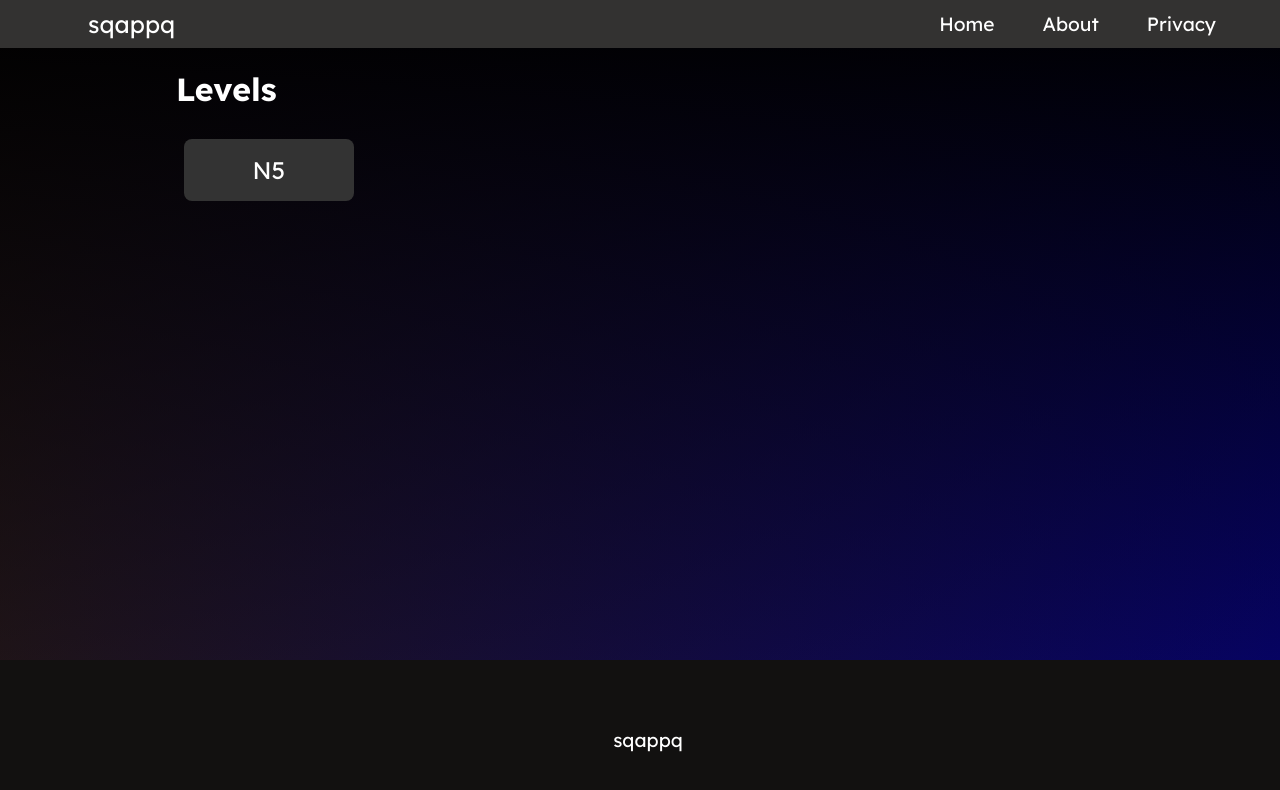
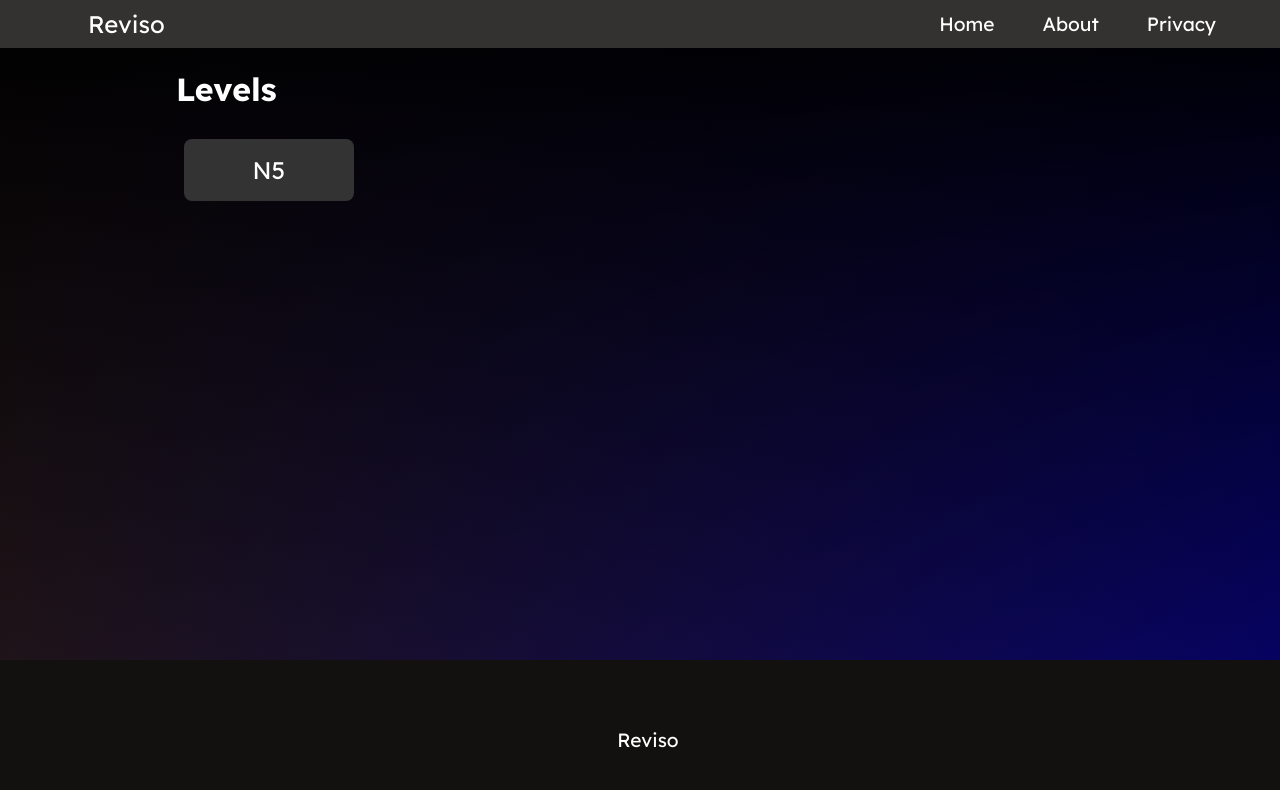
Before and after one commit to Heliodex/Reviso, a SvelteKit app: page / in a window 1280 px wide. Shown: the top 790 px of the page. Built offline with nearby package versions, Linux system fonts and the light colour scheme.

Commit message:
Change name to Reviso (thx task)

```diff
--- a/package.json
+++ b/package.json
@@ -1,5 +1,5 @@
 {
-	"name": "sqappq",
+	"name": "Reviso",
 	"version": "0.0.1",
 	"private": true,
 	"scripts": {
--- a/src/lib/Header.svelte
+++ b/src/lib/Header.svelte
@@ -1,6 +1,6 @@
 <header>
 	<div>
-		<a id="logo" href="/"> sqappq </a>
+		<a id="logo" href="/"> Reviso </a>
 		<div class="right">
 			<a href="/">Home</a>
 			<a href="/about">About</a>
--- a/src/routes/+error.svelte
+++ b/src/routes/+error.svelte
@@ -3,7 +3,7 @@
 </script>
 
 <svelte:head>
-	<title>Error {$page.status} • sqappq</title>
+	<title>Error {$page.status} • Reviso</title>
 </svelte:head>
 
 <div id="container">
--- a/src/routes/+layout.svelte
+++ b/src/routes/+layout.svelte
@@ -5,15 +5,13 @@
 
 <Header />
 
-<div id="bg"></div>
+<div id="bg" />
 
 <main>
 	<slot />
 </main>
 
-<footer>
-	sqappq
-</footer>
+<footer>Reviso</footer>
 
 <style lang="sass">
 	main
--- a/src/routes/+page.svelte
+++ b/src/routes/+page.svelte
@@ -1,5 +1,5 @@
 <svelte:head>
-	<title>Home • sqappq</title>
+	<title>Home • Reviso</title>
 </svelte:head>
 
 <h1>Levels</h1>
--- a/src/routes/[level]/+page.svelte
+++ b/src/routes/[level]/+page.svelte
@@ -4,7 +4,7 @@
 </script>
 
 <svelte:head>
-	<title>Subjects • sqappq</title>
+	<title>Subjects • Reviso</title>
 </svelte:head>
 
 <h1>Subjects</h1>
--- a/src/routes/[level]/[subject]/+page.svelte
+++ b/src/routes/[level]/[subject]/+page.svelte
@@ -32,7 +32,7 @@
 </script>
 
 <svelte:head>
-	<title>Question • sqappq</title>
+	<title>Question • Reviso</title>
 	<link rel="stylesheet" href="https://cdn.jsdelivr.net/npm/katex@0.15.2/dist/katex.min.css" integrity="sha384-MlJdn/WNKDGXveldHDdyRP1R4CTHr3FeuDNfhsLPYrq2t0UBkUdK2jyTnXPEK1NQ" crossorigin="anonymous" />
 </svelte:head>
 <div class="row">
```
Also changed, not shown: 1 other file (tests, documents, lock files or other folders).
